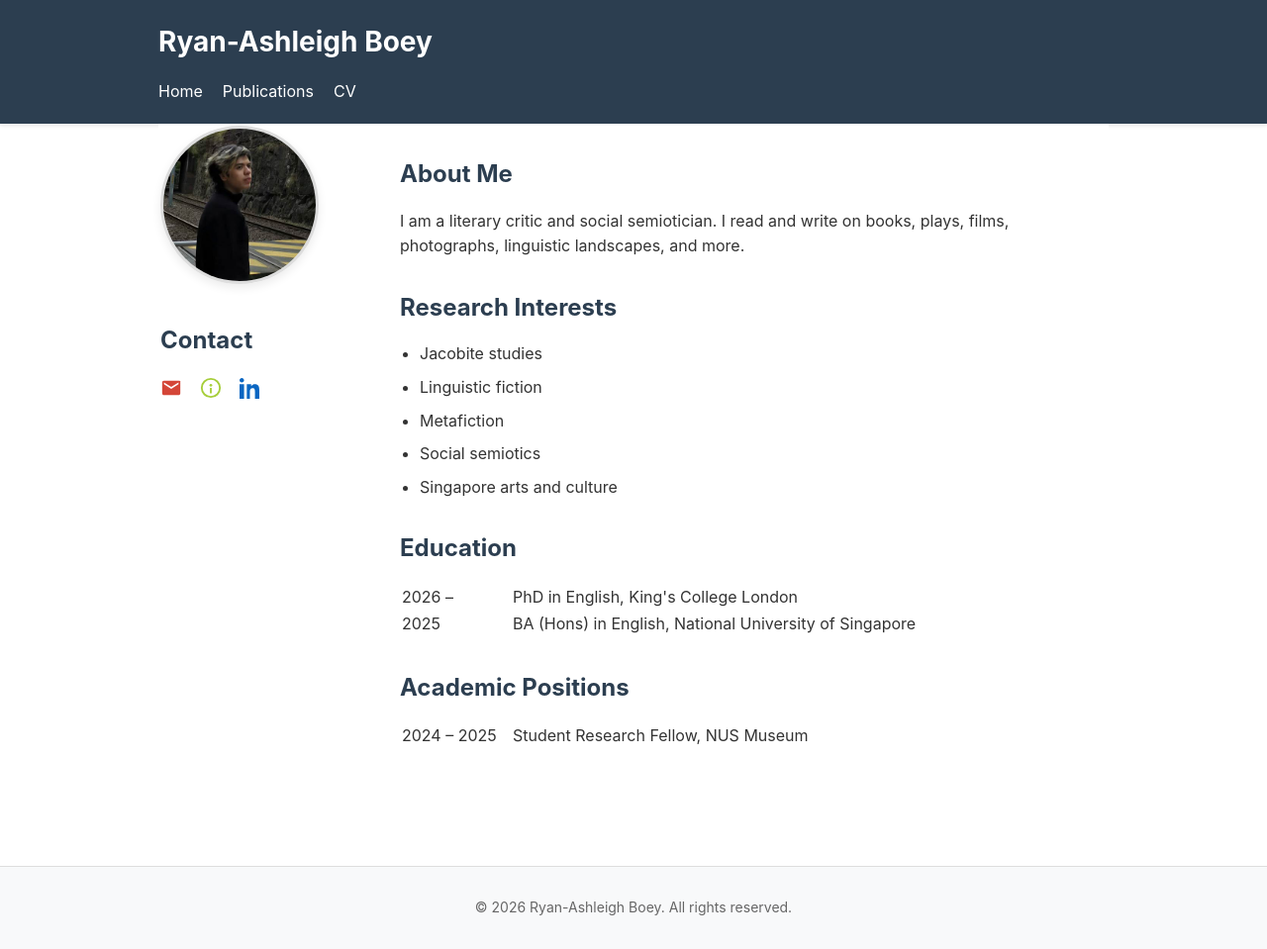
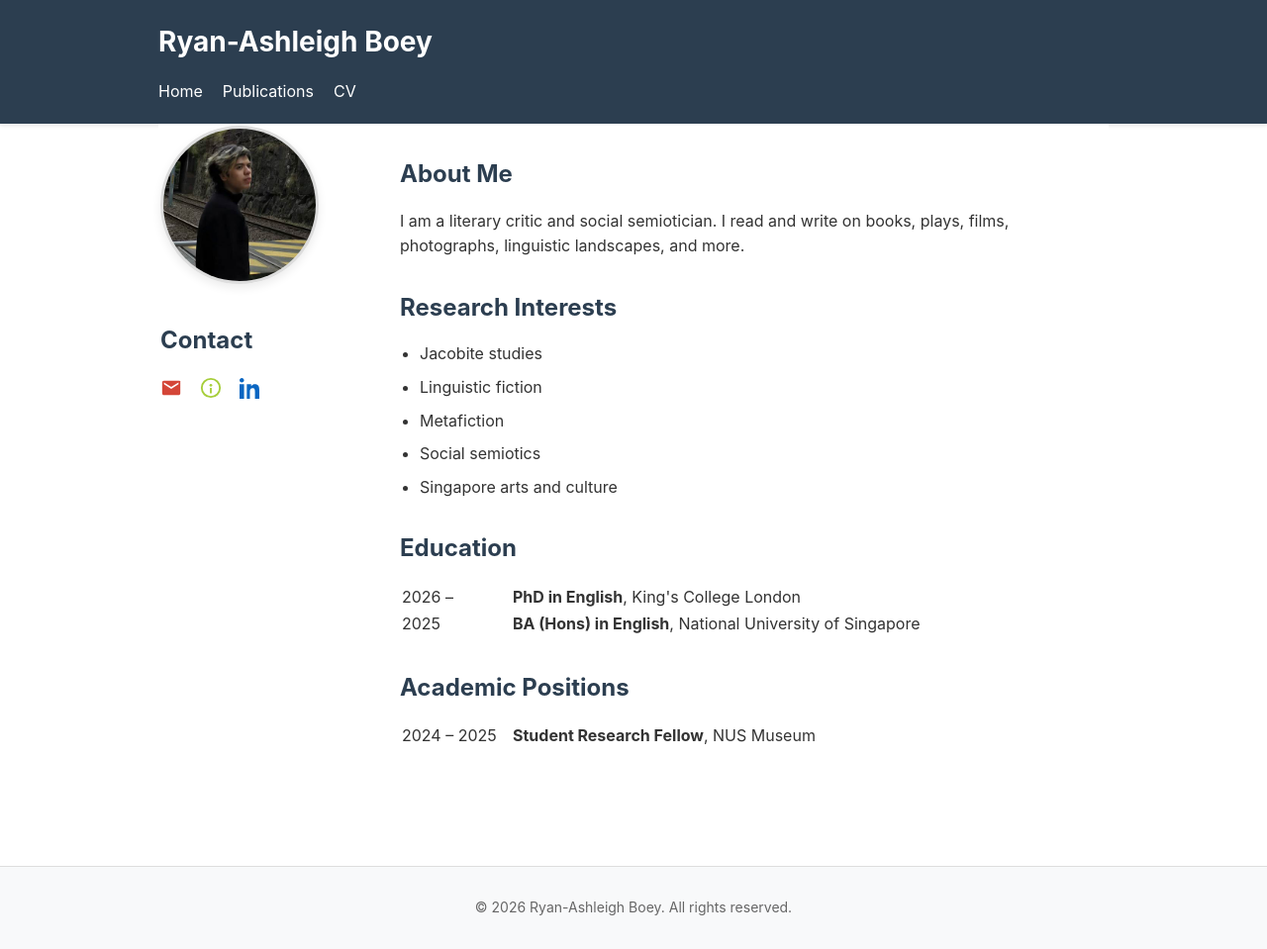
Before and after one commit to r-boey/r-boey.github.io, a Jekyll site: the page built from index.md, in a window 1280 px wide. Shown: the whole page at 99% size. Built offline with Jekyll 4.4.1, drawn with Linux system fonts in a browser that asks for light colours.

```diff
--- a/index.md
+++ b/index.md
@@ -95,13 +95,13 @@ title:
         <tr>
           <td width="110" valign="top">2026 – </td>
           <td valign="top">
-            PhD in English, King's College London
+            <strong>PhD in English</strong>, King's College London <br>
           </td>
         </tr>
         <tr>
           <td valign="top">2025</td>
           <td valign="top">
-            BA (Hons) in English, National University of Singapore
+            <strong> BA (Hons) in English</strong>, National University of Singapore
           </td>
         </tr>
       </table>
@@ -112,7 +112,7 @@ title:
         <tr>
           <td width="110" valign="top">2024 – 2025</td>
           <td valign="top">
-            Student Research Fellow, NUS Museum
+            <strong>Student Research Fellow</strong>, NUS Museum
           </td>
         </tr>
       </table>
```
